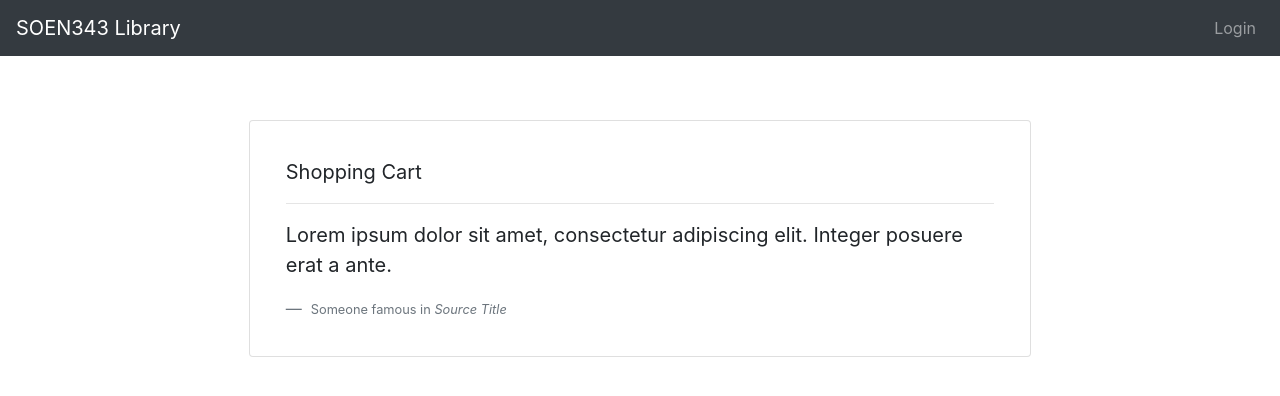
After one commit to aa-software2112/SOEN343, a Flask app: page /viewCart in a window 1280 px wide. The commit adds this page. Shown: the top 396 px of the page. Run offline with Flask 2, Linux system fonts and the light colour scheme; some libraries are stand-ins or nearby versions.

Commit message:
#284 Added View Cart to the navbar for a Client only

```diff
--- a/app/routes_to_pages/route_to_view_catalog.py
+++ b/app/routes_to_pages/route_to_view_catalog.py
@@ -49,11 +49,12 @@ def viewCatalogTab():
     return render_template(url_string, records=all_records, filters=filters, sorting_criteria=sorting_criteria )
 
 @app.route("/addToCart", methods=['GET', 'POST'])
-def testing():
+def addToCart():
     if request.method == "POST":
         catalog_id = request.form["catalog_id"]
         catalog_type = request.form["catalog_type"]
-        return "Entry - " + catalog_id + " has been added to cart! Catalog type - " + catalog_type
+    return "Entry - " + catalog_id + " has been added to cart! Catalog type - " + catalog_type
+
 # To-do - Filters
 @app.route('/viewCatalog/search', methods=['GET', 'POST'])
 def search():
@@ -151,3 +152,8 @@ def backToList():
             last_searched_list = client_controller.get_last_searched_list(g.user["_id"])
 
     return render_template(url_string, records=last_searched_list, filters=filters, sorting_criteria=sorting_criteria)
+
+@app.route("/viewCart", methods=['GET', 'POST'])
+def viewCart():
+
+    return render_template("view_cart.html")
--- a/app/templates/index.html
+++ b/app/templates/index.html
@@ -38,6 +38,7 @@
                     <a class="nav-item nav-link" href="/adminView"> {{ g.user["_username"] }} </a>
                     <a class="nav-item nav-link" href="/logout"> Logout </a>
                       {% else %}
+                    <a class="nav-item nav-link mr-5" href="/viewCart"><i class="fas fa-shopping-cart"></i> <span class="p-1">Cart</span> </a>
                     <a class="nav-item nav-link" href="/viewCatalog"> {{ g.user["_username"] }} </a>
                     <a class="nav-item nav-link" href="/logout"> Logout </a>
                      {% endif %}
--- a/app/templates/view_albums.html
+++ b/app/templates/view_albums.html
@@ -82,7 +82,7 @@
             </td>
             {% else %}
             <td>
-                <form action="/testing" method="post">
+                <form action="/" method="post">
                     <input type="hidden" id="{{catalog_item._id}}" name="id" value="{{ catalog_item._id }}">
                     <input type="hidden" id="type" name="type" value="4">
                     <button type="button" class="btn btn-outline-info result" id="btn-add-to-cart" onclick="add_to_cart('{{catalog_item._id}}');"
--- a/app/templates/view_books.html
+++ b/app/templates/view_books.html
@@ -92,7 +92,7 @@
                 </td>
                 {% else %}
                 <td>
-                    <form action="/testing" method="post">
+                    <form action="/" method="post">
                         <input type="hidden" id="{{catalog_item._id}}" name="id" value="{{ catalog_item._id }}">
                         <input type="hidden" id="type" name="type" value="1">
                         <button type="button" class="btn btn-outline-info result" id="btn-add-to-cart" onclick="add_to_cart('{{catalog_item._id}}');"
--- /dev/null
+++ b/app/templates/view_cart.html
@@ -0,0 +1,21 @@
+{% extends "index.html" %}
+
+<!-- Replace Title -->
+{% block pageTitle %}
+My Cart
+{% endblock %}
+
+{% block content %}
+<div class="card p-3">
+    <blockquote class="blockquote mb-0 card-body">
+            <div> Shopping Cart </div>
+            <hr>
+      <p>Lorem ipsum dolor sit amet, consectetur adipiscing elit. Integer posuere erat a ante.</p>
+      <footer class="blockquote-footer">
+        <small class="text-muted">
+          Someone famous in <cite title="Source Title">Source Title</cite>
+        </small>
+      </footer>
+    </blockquote>
+  </div>
+{% endblock %}
--- a/app/templates/view_magazines.html
+++ b/app/templates/view_magazines.html
@@ -82,7 +82,7 @@
             </td>
             {% else %}
             <td>
-                <form action="/testing" method="post">
+                <form action="/" method="post">
                     <input type="hidden" id="{{catalog_item._id}}" name="id" value="{{ catalog_item._id }}">
                     <input type="hidden" id="type" name="type" value="3">
                     <button type="button" class="btn btn-outline-info result" id="btn-add-to-cart" onclick="add_to_cart('{{catalog_item._id}}');"
--- a/app/templates/view_movies.html
+++ b/app/templates/view_movies.html
@@ -88,7 +88,7 @@
             </td>
             {% else %}
             <td>
-                <form action="/testing" method="post">
+                <form action="/" method="post">
                     <input type="hidden" id="{{catalog_item._id}}" name="id" value="{{ catalog_item._id }}">
                     <input type="hidden" id="type" name="type" value="2">
                     <button type="button" class="btn btn-outline-info result" id="btn-add-to-cart" onclick="add_to_cart('{{catalog_item._id}}');"
```
